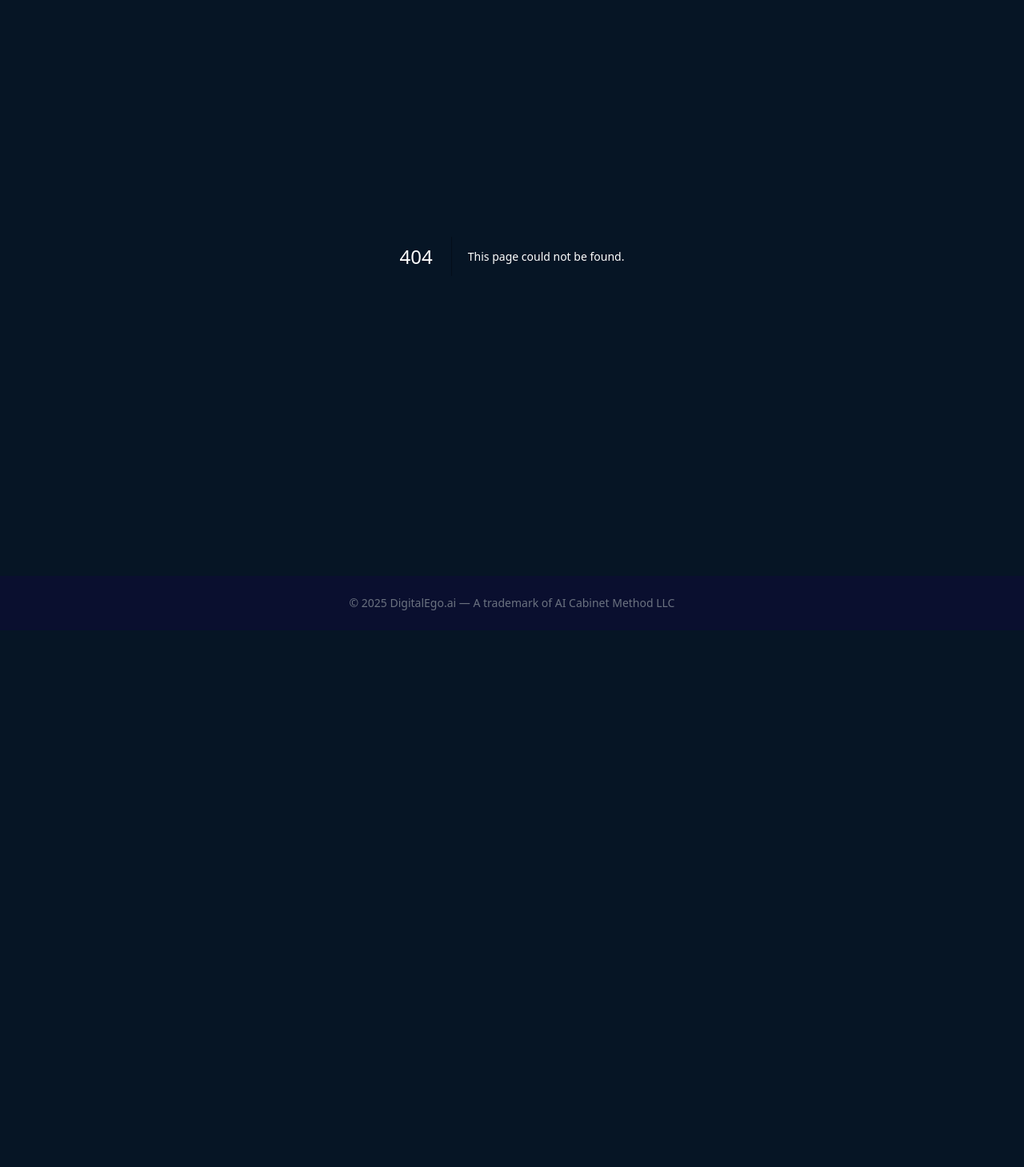
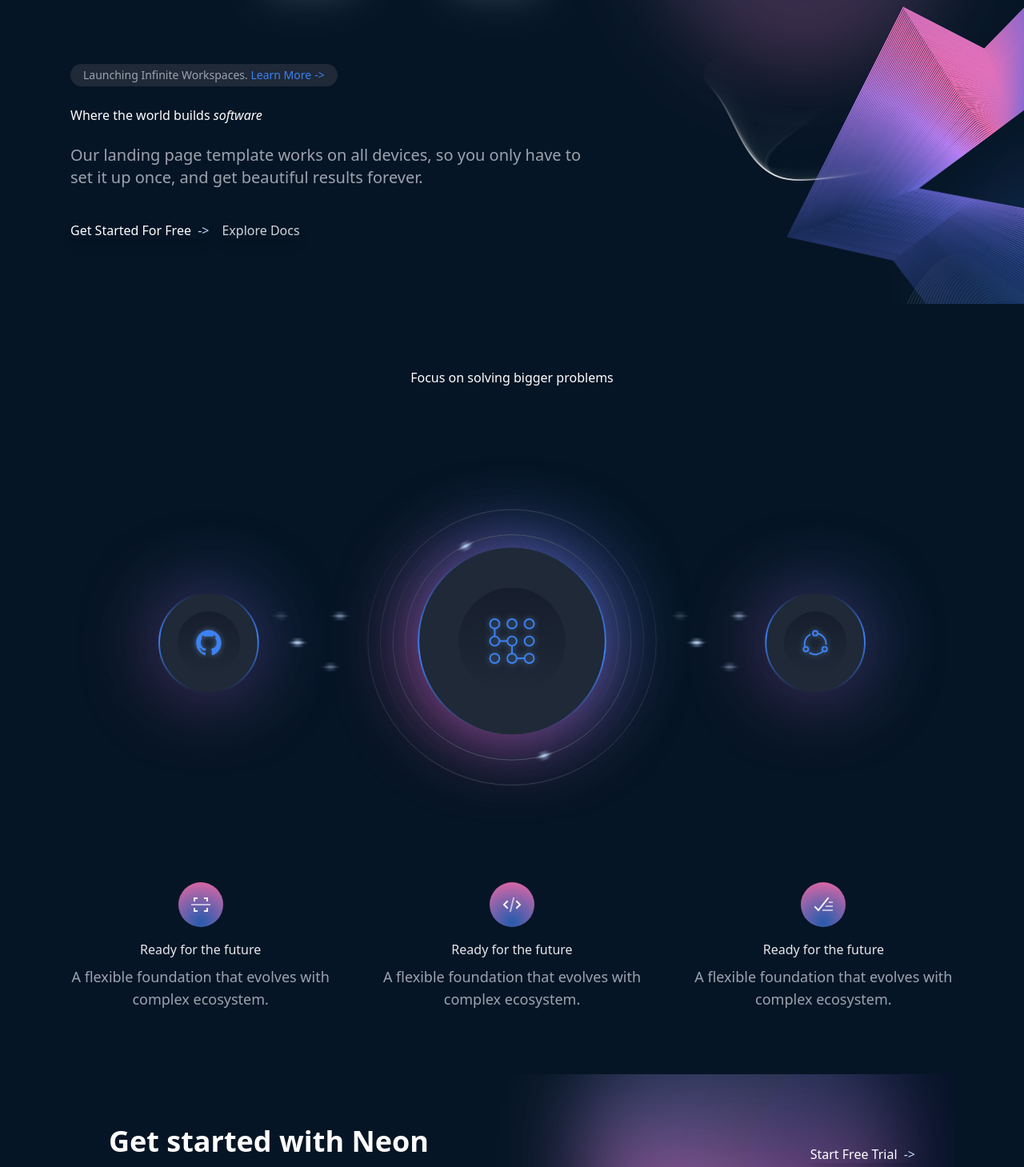
Before and after one commit to mbumpus/DigitalEgoHome, a Next.js app: page / in a window 1280 px wide. Before the commit this address had no page. Shown: the part 140-1599 px from the top of the page at 80% size. Before the commit the page ends 928 px from the top, so only its background shows below. Built offline with nearby package versions, Linux system fonts and the light colour scheme.

Commit message:
Create page.tsx

```diff
--- /dev/null
+++ b/app/page.tsx
@@ -0,0 +1,13 @@
+import Hero from '@/components/hero'
+import Features from '@/components/features'
+import CTA from '@/components/cta'
+
+export default function HomePage() {
+  return (
+    <>
+      <Hero />
+      <Features />
+      <CTA />
+    </>
+  )
+}
```
